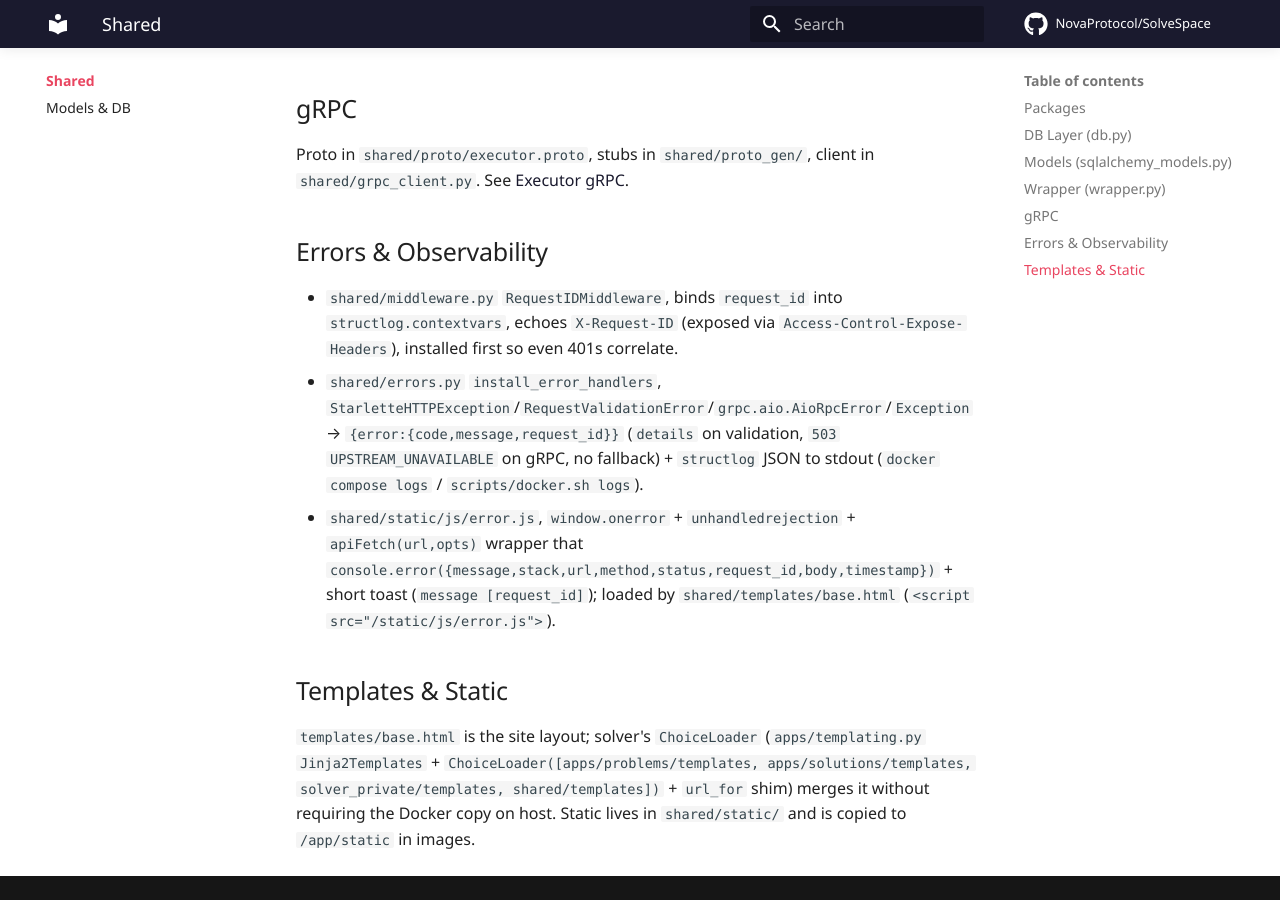
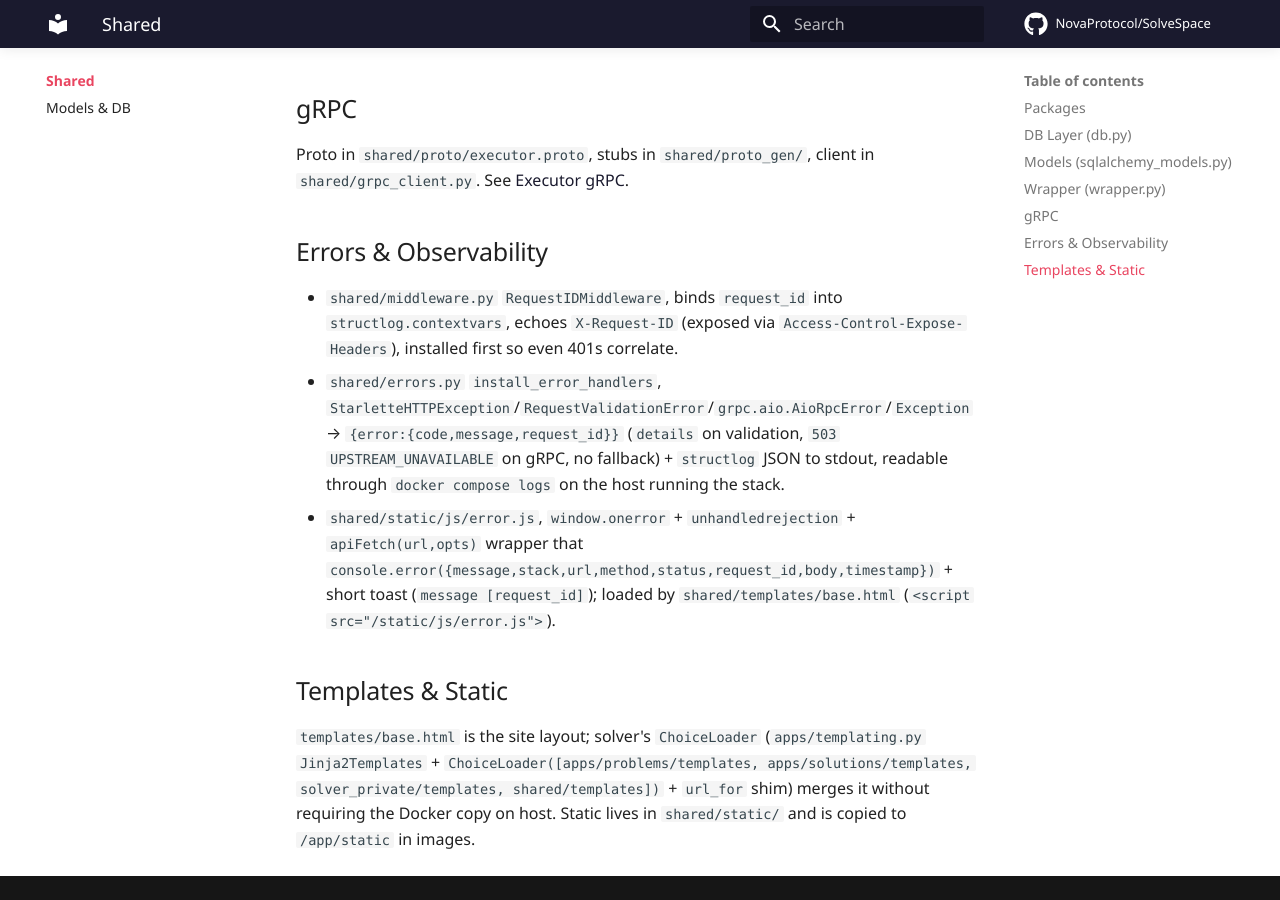
Before and after one commit to NovaProtocol/PracticeForge, an MkDocs documentation site: the page built from documentation/docs/shared/index.md, in a window 1280 px wide and 900 px high, scrolled down 1579 px. Built offline with MkDocs 1.6.1 and Material for MkDocs 9.7.7, drawn with Linux system fonts in a browser that asks for light colours; some web fonts are replaced; comment, search, counter and statistics services are not loaded.

Commit message:
docs: read logs without naming the internal wrapper
The error-handling notes offered `scripts/docker.sh logs` as the way to read a
container log. That wrapper is part of the owner's own tooling and has no place
in a published repository, where a reader has the compose file and nothing else.

Name only the standard command, which is what a reader can actually run.

```diff
--- a/documentation/docs/shared/index.md
+++ b/documentation/docs/shared/index.md
@@ -39,7 +39,7 @@
 ## Errors & Observability
 
 - `shared/middleware.py` `RequestIDMiddleware`, binds `request_id` into `structlog.contextvars`, echoes `X-Request-ID` (exposed via `Access-Control-Expose-Headers`), installed first so even 401s correlate.
-- `shared/errors.py` `install_error_handlers`, `StarletteHTTPException`/`RequestValidationError`/`grpc.aio.AioRpcError`/`Exception` → `{error:{code,message,request_id}}` (`details` on validation, `503 UPSTREAM_UNAVAILABLE` on gRPC, no fallback) + `structlog` JSON to stdout (`docker compose logs` / `scripts/docker.sh logs`).
+- `shared/errors.py` `install_error_handlers`, `StarletteHTTPException`/`RequestValidationError`/`grpc.aio.AioRpcError`/`Exception` → `{error:{code,message,request_id}}` (`details` on validation, `503 UPSTREAM_UNAVAILABLE` on gRPC, no fallback) + `structlog` JSON to stdout, readable through `docker compose logs` on the host running the stack.
 - `shared/static/js/error.js`, `window.onerror` + `unhandledrejection` + `apiFetch(url,opts)` wrapper that `console.error({message,stack,url,method,status,request_id,body,timestamp})` + short toast (`message [request_id]`); loaded by `shared/templates/base.html` (`<script src="/static/js/error.js">`).
 
 ## Templates & Static
```
Also changed, not shown: documentation/docs/solver/index.md (+1 -1 lines).
